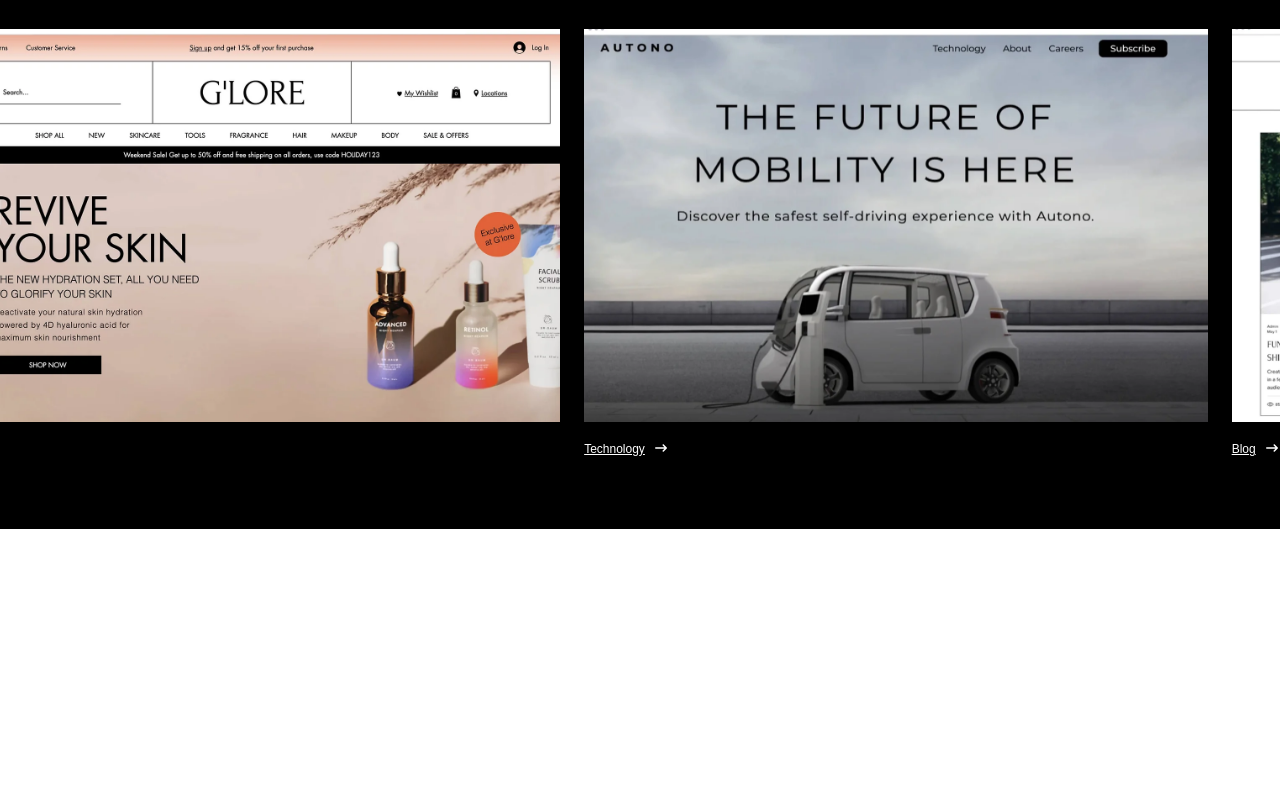
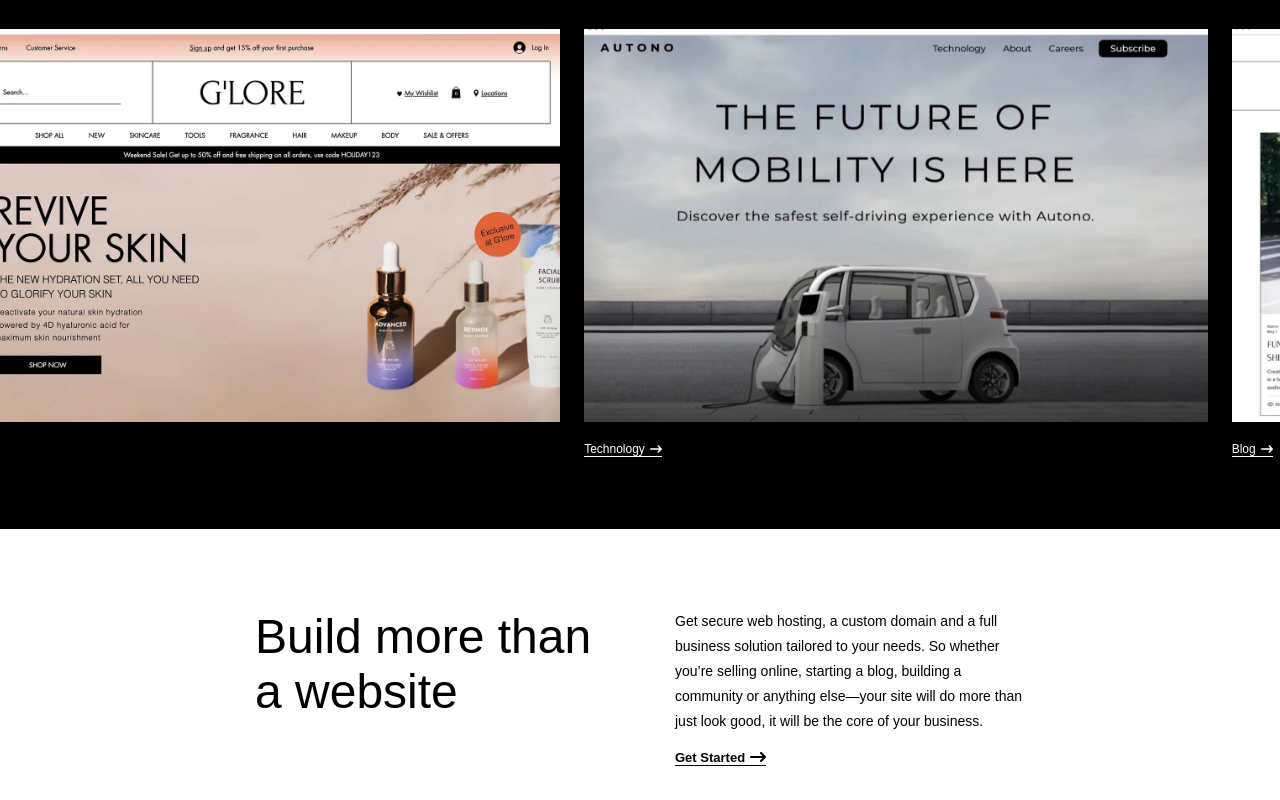
Before and after one commit to Shakhmurad7/wixaz, a React (Vite) app: page / in a window 1280 px wide. Shown: the part 1658-2458 px from the top of the page. Before the commit the page ends 2187 px from the top, so only its background shows below. Built offline with nearby package versions, Linux system fonts and the light colour scheme.

Commit message:
add content

```diff
--- a/src/Page/Home/home.jsx
+++ b/src/Page/Home/home.jsx
@@ -1,6 +1,7 @@
 import React from 'react'
 import PageContainer from '../../PageContainer/PageContainer'
 import Swipers from '../../layout/Swiper/swiper'
+import { FaArrowRightLong } from "react-icons/fa6";
 
 function Home() {
   return (
@@ -50,6 +51,22 @@ function Home() {
 
         {/* ----Swiper---- */}
             <Swipers/>
+
+        {/* ---content-text---- */}
+          <div className="content">
+            <div className="content-container">
+              <div className="content-left">
+                <h2>Build more than a website</h2>
+              </div>
+              <div className="content-right">
+                <p>Get secure web hosting, a custom domain and a full business solution tailored to your needs. So whether you’re selling online, starting a blog, building a community or anything else—your site will do more than just look good, it will be the core of your business.</p>
+                <div className="content-icon">
+                  <h3>Get Started</h3>
+                  <FaArrowRightLong />
+                </div>
+              </div>
+            </div>
+          </div>
     </PageContainer>
     </>
   )
--- a/src/index.css
+++ b/src/index.css
@@ -164,3 +164,56 @@ li{
     color: white;
     border-radius: 40px;
 }
+
+
+/* ----content---- */
+.content{
+    padding: 80px 0px;
+    display: flex;
+    justify-content: center;
+}
+.content-container{
+    display: flex;
+    gap: 70px;
+}
+.content-left {
+    width: 350px;
+}
+.content-right p{
+    line-height: 25px;
+    max-width: 350px;
+    width: 100%;
+}
+.content-left h2{
+    font-size: 3rem;
+}
+.content-right{
+    display: flex;
+    flex-direction: column;
+    gap: 15px;
+}
+.content-right h3{
+    font-weight: 600;
+    border: none;
+    display: flex;
+    align-items: start;
+    cursor: pointer;
+    font-size: 13px;
+
+}
+.content-icon:hover {
+    transition: .2s;
+    color: #166aea;
+}
+.content-right p{
+    font-size: 14px;
+}
+.content-icon{
+    cursor: pointer;
+    transition: .2s;
+    align-items: center;
+    border-bottom:1px solid ;
+    width: fit-content;
+    display: flex;
+    gap: 5px;
+}
--- a/src/layout/Swiper/index.module.css
+++ b/src/layout/Swiper/index.module.css
@@ -82,10 +82,11 @@ body {
     height: 400px;
   }
   .swiper-icon{
-    text-decoration: underline;
+    border-bottom: 1px solid;
+    width: fit-content;
     font-size: 12px;
     display: flex;
     align-items: center;
-    gap: 10px;
+    gap: 5px;
     color: white;
   }
--- a/src/layout/Swiper/swiper.jsx
+++ b/src/layout/Swiper/swiper.jsx
@@ -20,71 +20,55 @@ function Swipers() {
                         <img src="./imgs/Screenshot_1.png"/>
                         <div className={style['swiper-icon']}>
                             <p>Store</p>
-                            <div className="">
-                            <FaArrowRightLong />
-                            </div>
+                                <FaArrowRightLong />
                         </div>
                     </li>
                     <li>
                         <img src="./imgs/Screenshot_2.png"/>
                         <div className={style['swiper-icon']}>
                             <p>Technology</p>
-                            <div className="">
                             <FaArrowRightLong />
-                            </div>
                         </div></li>
                     <li>
                         <img src="./imgs/Screenshot_3.png"/>
                         <div className={style['swiper-icon']}>
                             <p>Blog</p>
-                            <div className="">
                             <FaArrowRightLong />
-                            </div>
                         </div>
                         </li>
                     <li>
                         <img src="./imgs/Screenshot_4.png"/>
                         <div className={style['swiper-icon']}>
                             <p>Restaurant</p>
-                            <div className="">
                             <FaArrowRightLong />
-                            </div>
                         </div>
                         </li>
                     <li>
                         <img src="./imgs/Screenshot_5.png"/>
                         <div className={style['swiper-icon']}>
                             <p>Fashion</p>
-                            <div className="">
                             <FaArrowRightLong />
-                            </div>
                         </div>
                         </li>
                     <li>
                         <img src="./imgs/Screenshot_6.png"/>
                         <div className={style['swiper-icon']}>
                             <p>Business</p>
-                            <div className="">
                             <FaArrowRightLong />
-                            </div>
                         </div>
                         </li>
                     <li>
                         <img src="./imgs/Screenshot_7.png"/>
                         <div className={style['swiper-icon']}>
                             <p>Fitness</p>
-                            <div className="">
-                            <FaArrowRightLong />
-                            </div>
+                             <FaArrowRightLong />
                         </div>
                         </li>
                     <li>
                         <img src="./imgs/Screenshot_8.png"/>
                         <div className={style['swiper-icon']}>
                             <p>Store</p>
-                            <div className="">
                             <FaArrowRightLong />
-                            </div>
                         </div>
                         </li>
                 </ul>
```
